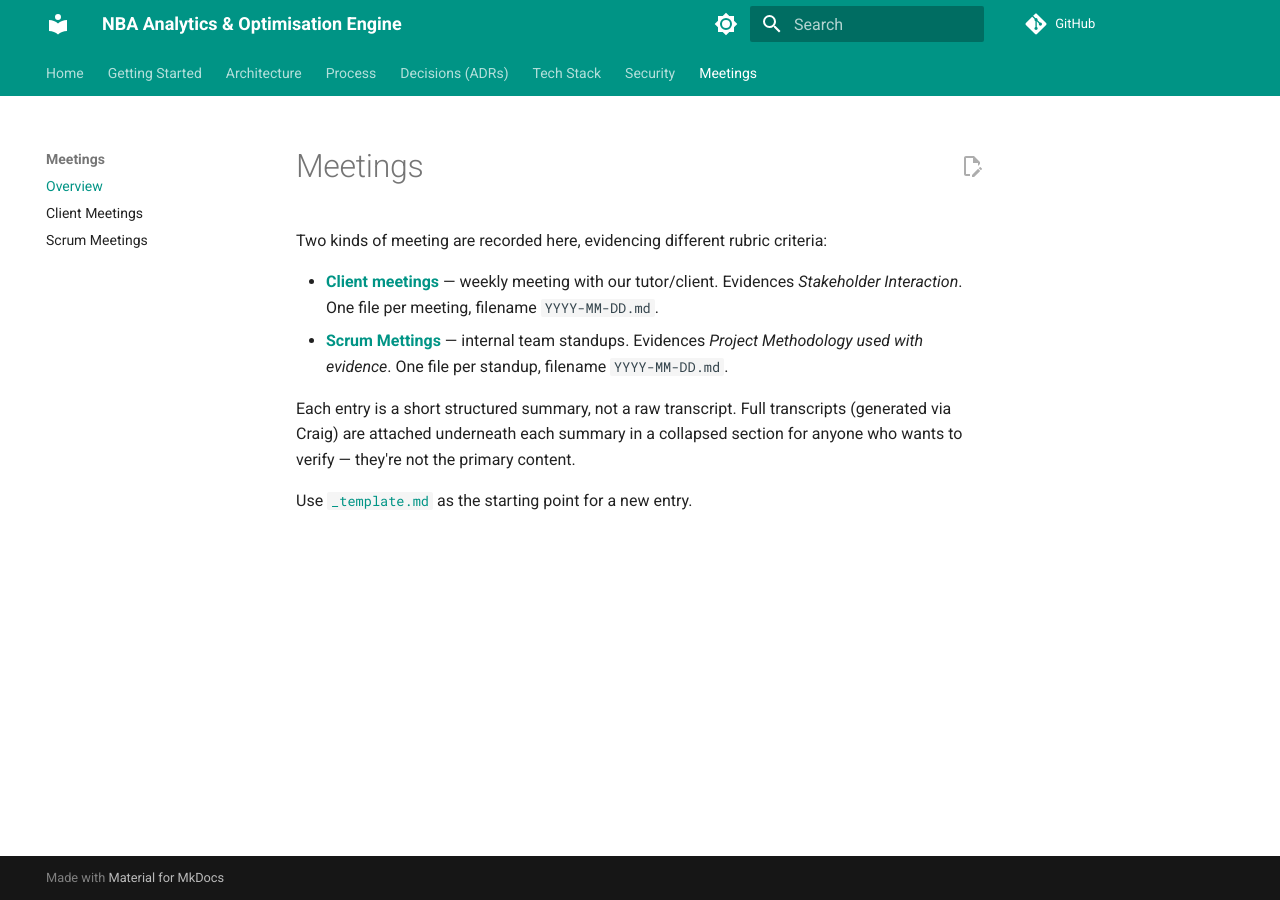
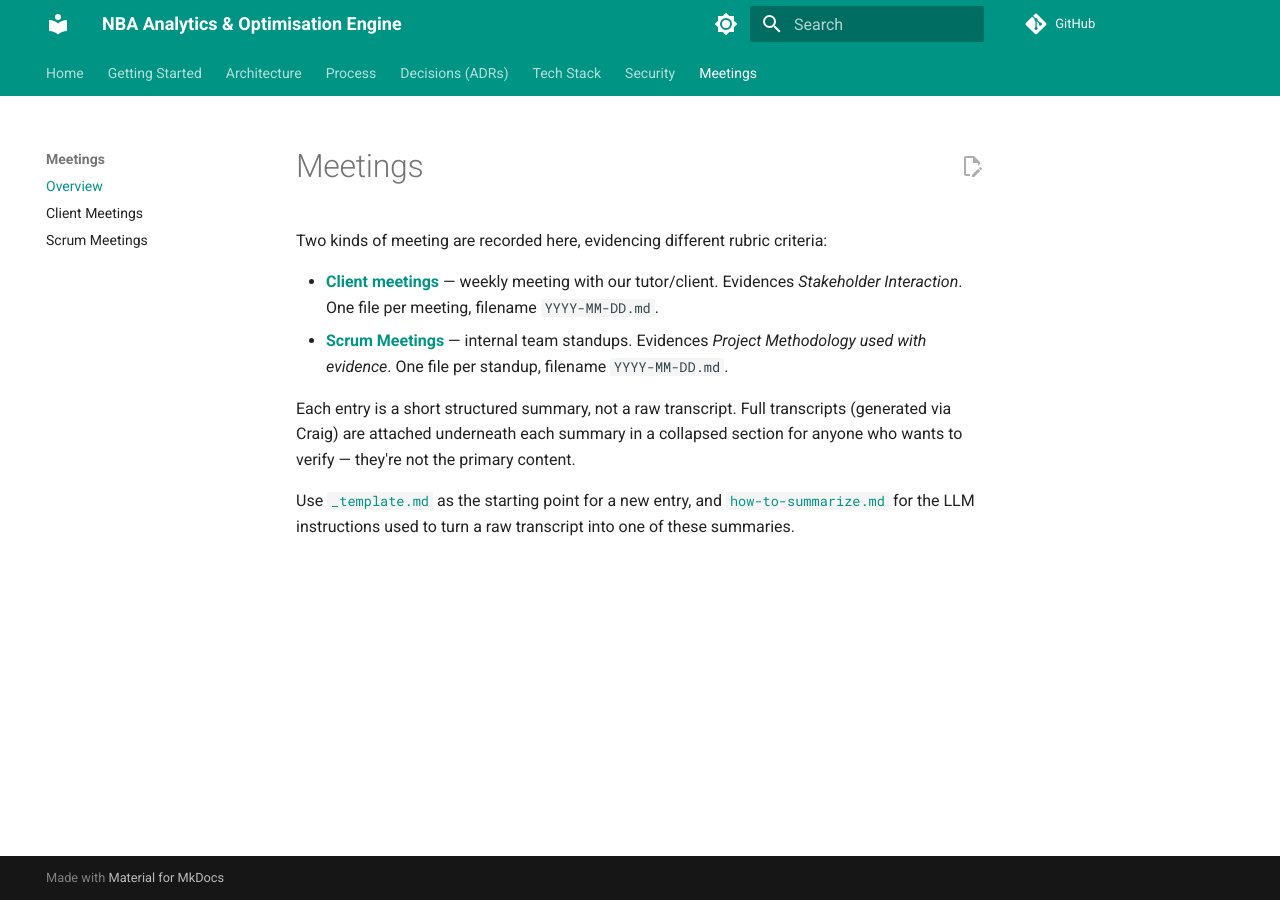
Before and after one commit to Sports-Analytics-Innovation-Platform/Innovation-Documentation-Website, an MkDocs documentation site: the page built from docs/meetings/index.md, in a window 1280 px wide. Built offline with MkDocs 1.6.1 and Material for MkDocs 9.7.7, drawn with Linux system fonts in a browser that asks for light colours; comment, search, counter and statistics services are not loaded.

Commit message:
fix: correct stale CI claims in requirements.md, fix orphaned meetings page
requirements.md and git-methodology.md still said "lint/typecheck not
wired into CI" and claimed axe-core accessibility checks exist in CI -
both were true when written but are now stale (or, for axe-core, were
never actually true - it's only ever been an aspirational item in the
README's "not done yet" list). Corrected against the real
.gitea/workflows/ci.yml and a grep of the actual frontend source.

Also fixes docs/meetings/how-to-summarize.md, which existed and was
built into the live site but had no link from anywhere a browsing user
would find it - added a link from meetings/index.md, same pattern
already used for _template.md. Minor typo fix in the same file ("Scrum
Mettings" -> "Scrum Meetings").

Assisted-by: Claude Code[Claude Sonnet 5]

```diff
--- a/docs/meetings/index.md
+++ b/docs/meetings/index.md
@@ -4,11 +4,13 @@ Two kinds of meeting are recorded here, evidencing different rubric criteria:
 
 - **[Client meetings](client/index.md)** — weekly meeting with our tutor/client. Evidences
   *Stakeholder Interaction*. One file per meeting, filename `YYYY-MM-DD.md`.
-- **[Scrum Mettings](scrum/index.md)** — internal team standups. Evidences *Project Methodology
+- **[Scrum Meetings](scrum/index.md)** — internal team standups. Evidences *Project Methodology
   used with evidence*. One file per standup, filename `YYYY-MM-DD.md`.
 
 Each entry is a short structured summary, not a raw transcript. Full transcripts (generated via
 Craig) are attached underneath each summary in a collapsed section for anyone who wants to verify —
 they're not the primary content.
 
-Use [`_template.md`](_template.md) as the starting point for a new entry.
+Use [`_template.md`](_template.md) as the starting point for a new entry, and
+[`how-to-summarize.md`](how-to-summarize.md) for the LLM instructions used to turn a raw
+transcript into one of these summaries.
```
Also changed, not shown: docs/git-methodology.md (+1 -1 lines), docs/requirements.md (+2 -2 lines).
